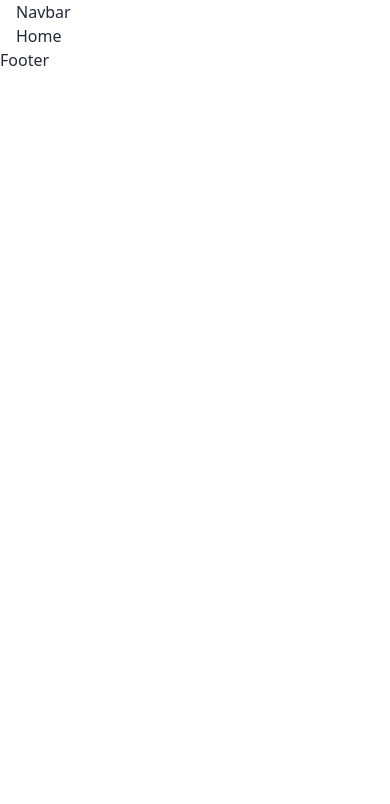
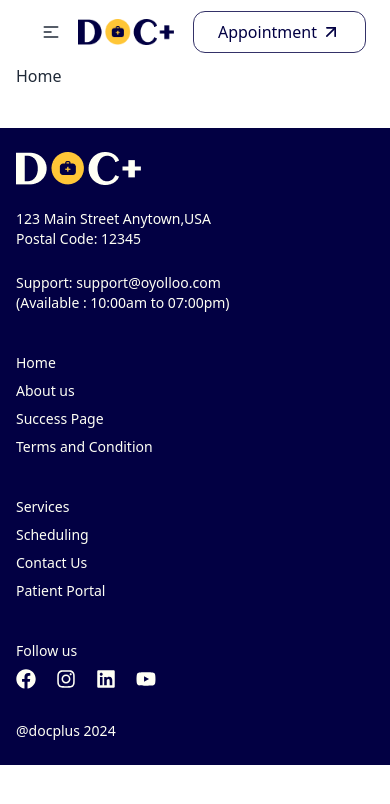
Before and after one commit to devo-ab/docPluss, a React (Vite) app: page / in a window 390 px wide. Shown: the top 804 px of the page. Built offline with nearby package versions, Linux system fonts and the light colour scheme.

Commit message:
added navbar and footer with responsive

```diff
--- a/package.json
+++ b/package.json
@@ -14,6 +14,7 @@
     "match-sorter": "^6.3.4",
     "react": "^18.3.1",
     "react-dom": "^18.3.1",
+    "react-icons": "^5.2.1",
     "react-router-dom": "^6.24.0",
     "sort-by": "^1.2.0"
   },
--- a/src/App.jsx
+++ /dev/null
@@ -1,11 +0,0 @@
-function App() {
-
-
-  return (
-    <>
-      <p>Hi</p>
-    </>
-  )
-}
-
-export default App
--- a/src/Layouts/Shared/Footer/Footer.jsx
+++ b/src/Layouts/Shared/Footer/Footer.jsx
@@ -1,9 +1,46 @@
+import logo from "../../../assets/logo/logo light.png";
+import { FaFacebook } from "react-icons/fa";
+import { FaInstagram } from "react-icons/fa";
+import { FaLinkedin } from "react-icons/fa";
+import { FaYoutube } from "react-icons/fa";
+
 const Footer = () => {
-    return (
-        <div>
-            <p>Footer</p>
-        </div>
-    );
+  return (
+    <div className="mt-10">
+      <footer className="footer bg-[#020043] text-base-content px-4 md:px-32 py-6 md:py-16">
+        <aside className="text-[#FFFFF5]">
+          <img src={logo} alt="" />
+          <p className="mt-4">
+            123 Main Street Anytown,USA <br /> Postal Code: 12345
+          </p>
+          <p className="mt-4">Support: support@oyolloo.com <br /> (Available :
+            10:00am to 07:00pm)</p>
+        </aside>
+        <nav className="align-baseline items-baseline text-[#FFFFF5] text-sm md:mt-12">
+          <a className="link link-hover">Home</a>
+          <a className="link link-hover">About us</a>
+          <a className="link link-hover">Success Page</a>
+          <a className="link link-hover">Terms and Condition</a>
+        </nav>
+        <nav className="align-baseline items-baseline text-[#FFFFF5] text-sm md:mt-12">
+          <a className="link link-hover">Services</a>
+          <a className="link link-hover">Scheduling</a>
+          <a className="link link-hover">Contact Us</a>
+          <a className="link link-hover">Patient Portal</a>
+        </nav>
+        <nav>
+          <a className="align-baseline items-baseline text-[#FFFFF5] text-sm md:mt-12">Follow us</a>
+          <div className="text-[#FFFFF5] flex gap-5 text-xl">
+            <p><FaFacebook /></p>
+            <p><FaInstagram /></p>
+            <p className="rounded-full"><FaLinkedin /></p>
+            <p><FaYoutube /></p>
+          </div>
+           <p className="text-[#FFFFF5] text-sm mt-6">@docplus 2024</p>
+        </nav>
+      </footer>
+    </div>
+  );
 };
 
 export default Footer;
--- a/src/Layouts/Shared/Navbar/Navbar.jsx
+++ b/src/Layouts/Shared/Navbar/Navbar.jsx
@@ -1,9 +1,74 @@
+import logo from "../../../assets/logo/logo dark.png";
+import { LuArrowUpRight } from "react-icons/lu";
+
 const Navbar = () => {
-    return (
-        <div>
-            <p>Navbar</p>
+  return (
+    <div className="navbar bg-base-100">
+      <div className="navbar-start">
+        <div className="dropdown">
+          <div tabIndex={0} role="button" className="btn btn-ghost lg:hidden">
+            <svg
+              xmlns="http://www.w3.org/2000/svg"
+              className="h-5 w-5"
+              fill="none"
+              viewBox="0 0 24 24"
+              stroke="currentColor"
+            >
+              <path
+                strokeLinecap="round"
+                strokeLinejoin="round"
+                strokeWidth="2"
+                d="M4 6h16M4 12h8m-8 6h16"
+              />
+            </svg>
+          </div>
+          <ul
+            tabIndex={0}
+            className="menu menu-sm dropdown-content bg-base-100 rounded-box z-[1] mt-3 w-52 p-2 shadow text-[#020043]"
+          >
+            <li>
+              <p>Home</p>
+            </li>
+
+            <li>
+              <p>Services</p>
+            </li>
+
+            <li>
+              <p>Blog</p>
+            </li>
+
+            <li>
+              <p>About us</p>
+            </li>
+          </ul>
         </div>
-    );
+        <img className="w-24" src={logo} alt="" />
+      </div>
+      <div className="navbar-center hidden lg:flex">
+        <ul className="menu menu-horizontal px-1 text-[#020043]">
+          <li>
+            <p>Home</p>
+          </li>
+
+          <li>
+            <p>Services</p>
+          </li>
+
+          <li>
+            <p>Blog</p>
+          </li>
+
+          <li>
+            <p>About us</p>
+          </li>
+        </ul>
+      </div>
+      <div className="navbar-end">
+        <a className="text-[#020043] font-medium border border-[#343268] rounded-xl px-6 py-2 flex items-center gap-1">Appointment <span className="text-xl"><LuArrowUpRight /></span> </a>
+      </div>
+    </div>
+  );
 };
 
 export default Navbar;
```
Also changed, not shown: 1 other file (tests, documents, lock files or other folders).
